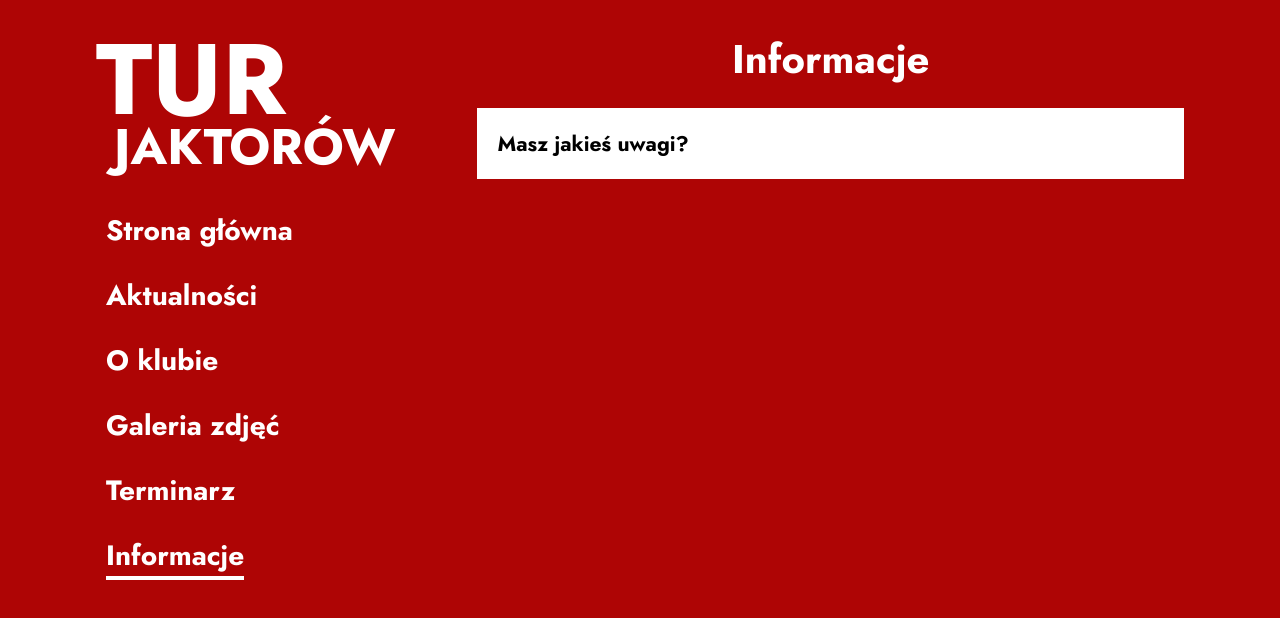
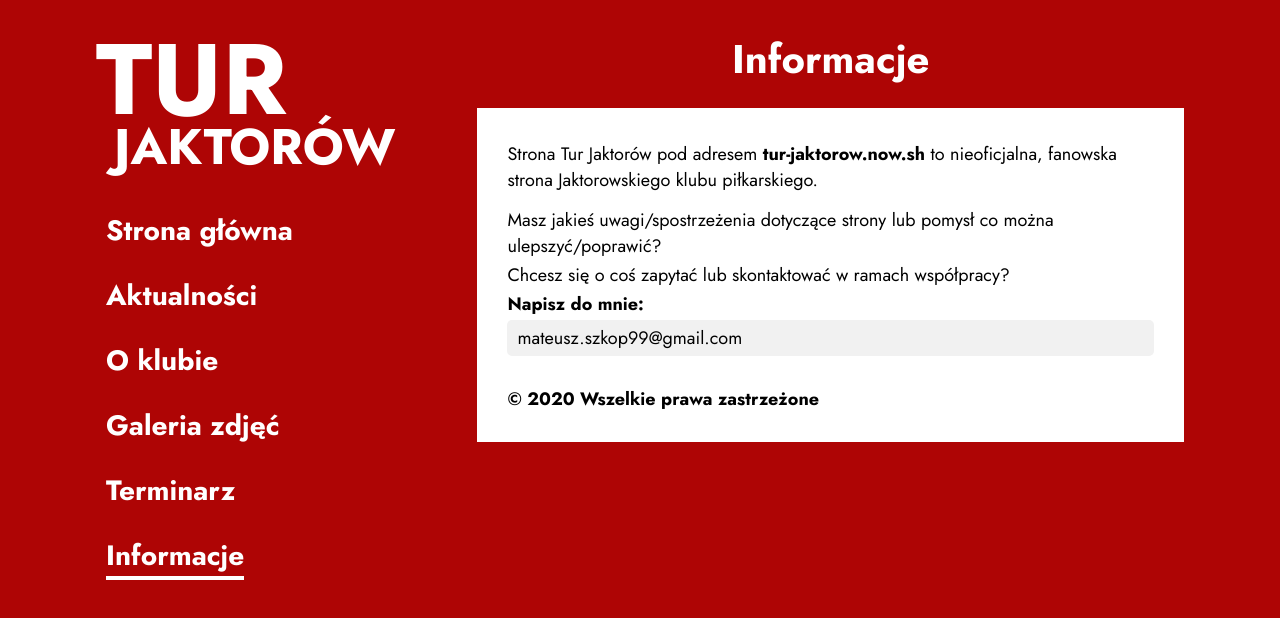
Before and after one commit to mimoid-prog/vue-tur-jaktorow, a Vue app: page /informacje in a window 1280 px wide. Shown: the top 618 px of the page. Built offline with nearby package versions, Linux system fonts and the light colour scheme; what vue2-smooth-scroll would draw is missing.

Commit message:
Added information page

```diff
--- a/src/views/Information.vue
+++ b/src/views/Information.vue
@@ -2,7 +2,15 @@
   <div class="information">
     <h2 class="secondaryTitle viewTitle">Informacje</h2>
     <div class="content">
-      <h3>Masz jakieś uwagi?</h3>
+      <p>
+        Strona Tur Jaktorów pod adresem
+        <b>tur-jaktorow.now.sh</b> to nieoficjalna, fanowska strona Jaktorowskiego klubu piłkarskiego.
+      </p>
+      <p>Masz jakieś uwagi/spostrzeżenia dotyczące strony lub pomysł co można ulepszyć/poprawić?</p>
+      <p>Chcesz się o coś zapytać lub skontaktować w ramach współpracy?</p>
+      <p class="contact-me">Napisz do mnie:</p>
+      <p class="email">mateusz.szkop99@gmail.com</p>
+      <p class="copyright">© 2020 Wszelkie prawa zastrzeżone</p>
     </div>
   </div>
 </template>
@@ -22,4 +30,33 @@ export default {
   background: white;
   padding: 20px;
 }
+
+p {
+  margin-top: 3px;
+
+  &:first-child {
+    margin-bottom: 14px;
+  }
+}
+
+.contact-me {
+  font-weight: 700;
+}
+
+.email {
+  background: #f1f1f1;
+  padding: 5px 10px;
+  border-radius: 5px;
+}
+
+.copyright {
+  margin-top: 30px;
+  font-weight: 700;
+}
+
+@media (min-width: 1024px) {
+  .content {
+    padding: 30px;
+  }
+}
 </style>
```
